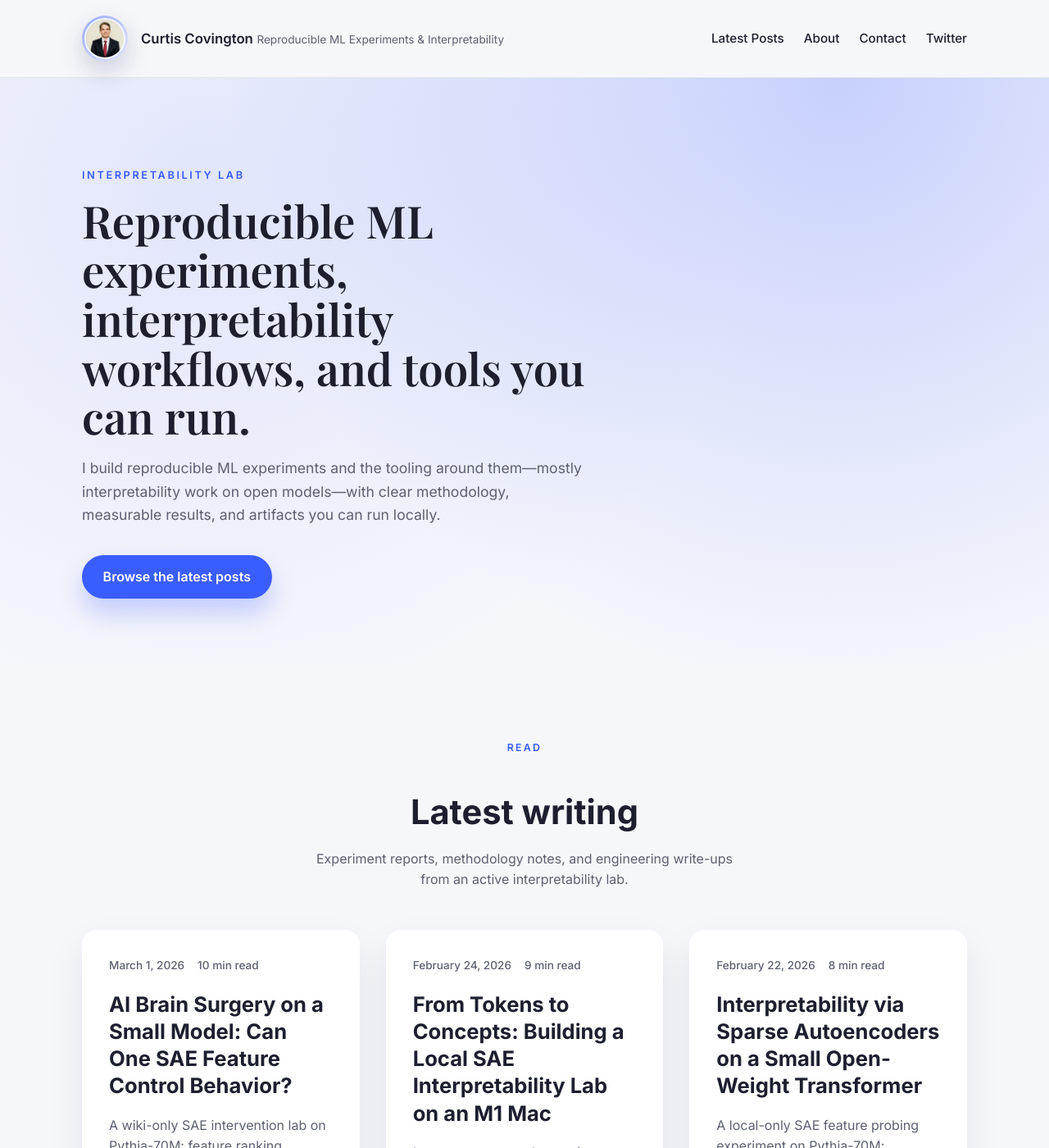
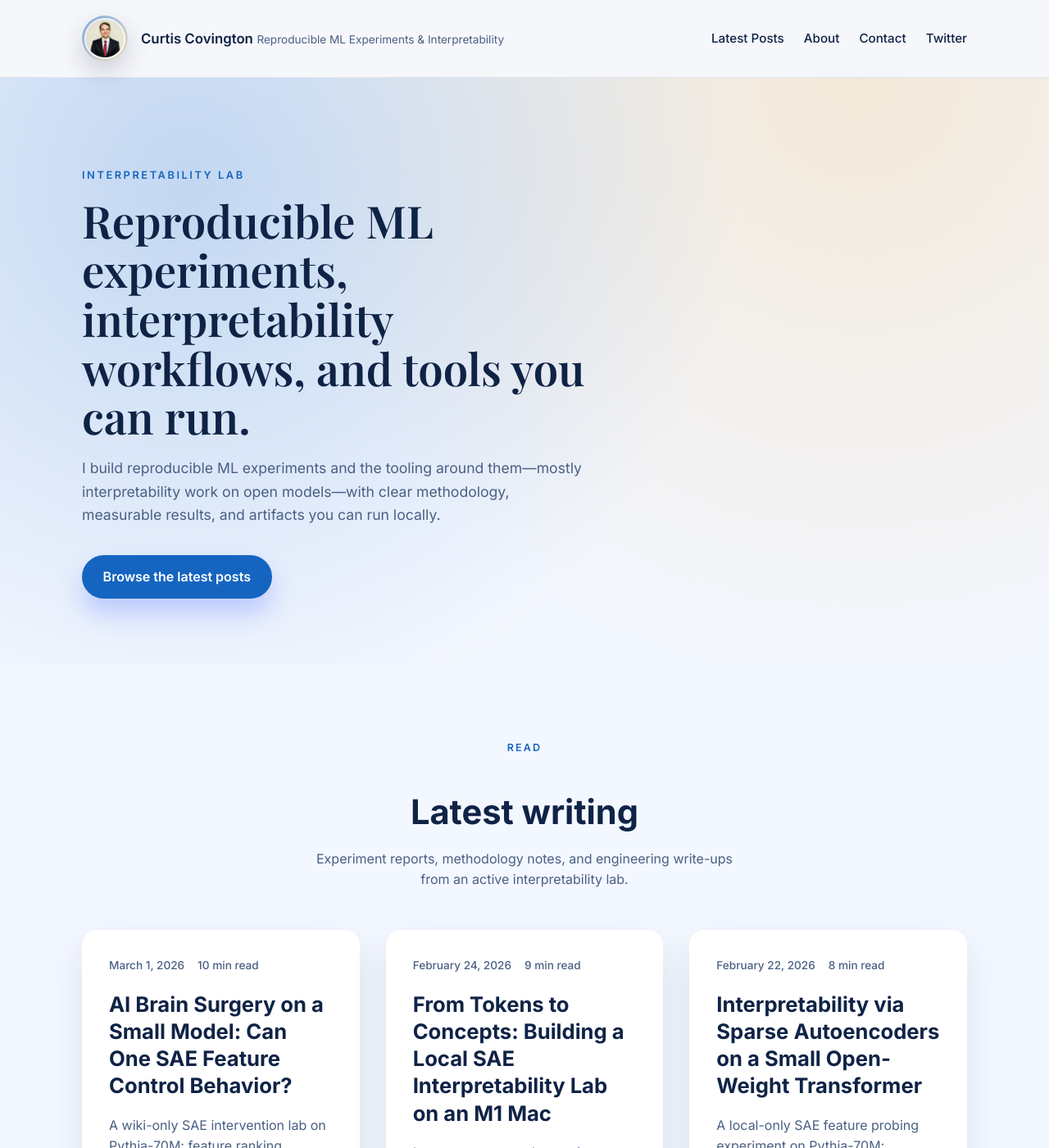
Before and after one commit to curtiscovington/curtiscovington.github.io, a Jekyll site: the page built from index.html, in a window 1280 px wide and 1400 px high. Shown: the whole window at 82% size. Built offline with Jekyll 4.4.1, drawn with Linux system fonts in a browser that asks for light colours.

Commit message:
Blend branded blue/orange palette into site theme

```diff
--- a/assets/css/style.css
+++ b/assets/css/style.css
@@ -1,13 +1,15 @@
 :root {
   color-scheme: light;
-  --bg: #f6f7fb;
+  --bg: #f3f7ff;
   --bg-accent: #ffffff;
-  --text: #1d1f2f;
-  --text-muted: #5d6070;
-  --primary: #3a5dff;
-  --primary-dark: #2b48c6;
-  --border: rgba(29, 31, 47, 0.08);
-  --shadow: 0 20px 45px rgba(20, 24, 56, 0.08);
+  --text: #0f2346;
+  --text-muted: #4a5f84;
+  --primary: #1565c0;
+  --primary-dark: #0f4f98;
+  --accent: #f4a62a;
+  --accent-soft: #fff4df;
+  --border: rgba(15, 35, 70, 0.1);
+  --shadow: 0 20px 45px rgba(15, 35, 70, 0.1);
   --radius: 18px;
   --max-width: 1080px;
 }
@@ -74,7 +76,7 @@ img {
   height: 56px;
   border-radius: 50%;
   padding: 3px;
-  background: linear-gradient(135deg, rgba(58, 93, 255, 0.5), rgba(122, 140, 255, 0.15));
+  background: linear-gradient(135deg, rgba(21, 101, 192, 0.55), rgba(244, 166, 42, 0.28));
   box-shadow: 0 12px 30px rgba(20, 24, 56, 0.18);
   overflow: hidden;
 }
@@ -137,8 +139,8 @@ img {
   content: '';
   position: absolute;
   inset: 0;
-  background: radial-gradient(circle at 20% 20%, rgba(122, 140, 255, 0.16), transparent 55%),
-    radial-gradient(circle at 80% 0%, rgba(58, 93, 255, 0.25), transparent 60%);
+  background: radial-gradient(circle at 18% 18%, rgba(21, 101, 192, 0.22), transparent 56%),
+    radial-gradient(circle at 82% 0%, rgba(244, 166, 42, 0.18), transparent 58%);
   z-index: -1;
 }
 
@@ -265,12 +267,12 @@ img {
 }
 
 .post-card__tag {
-  background: rgba(58, 93, 255, 0.08);
-  color: var(--primary);
+  background: var(--accent-soft);
+  color: #9a5a00;
   padding: 0.35rem 0.75rem;
   border-radius: 999px;
   font-size: 0.8rem;
-  font-weight: 500;
+  font-weight: 600;
 }
 
 .post-card__link {
@@ -374,12 +376,12 @@ img {
 }
 
 .post__tag {
-  background: rgba(58, 93, 255, 0.08);
-  color: var(--primary);
+  background: var(--accent-soft);
+  color: #9a5a00;
   padding: 0.35rem 0.75rem;
   border-radius: 999px;
   font-size: 0.8rem;
-  font-weight: 500;
+  font-weight: 600;
 }
 
 .post__content {
```
